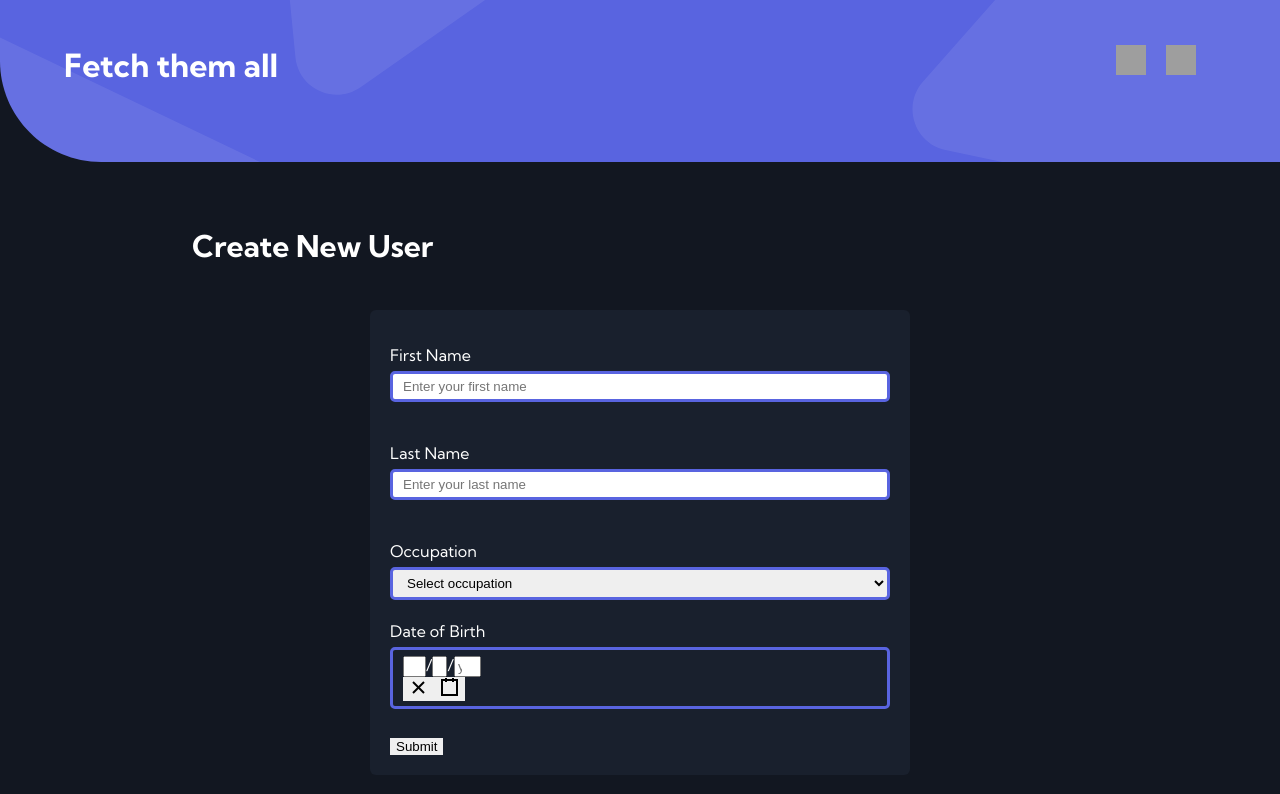
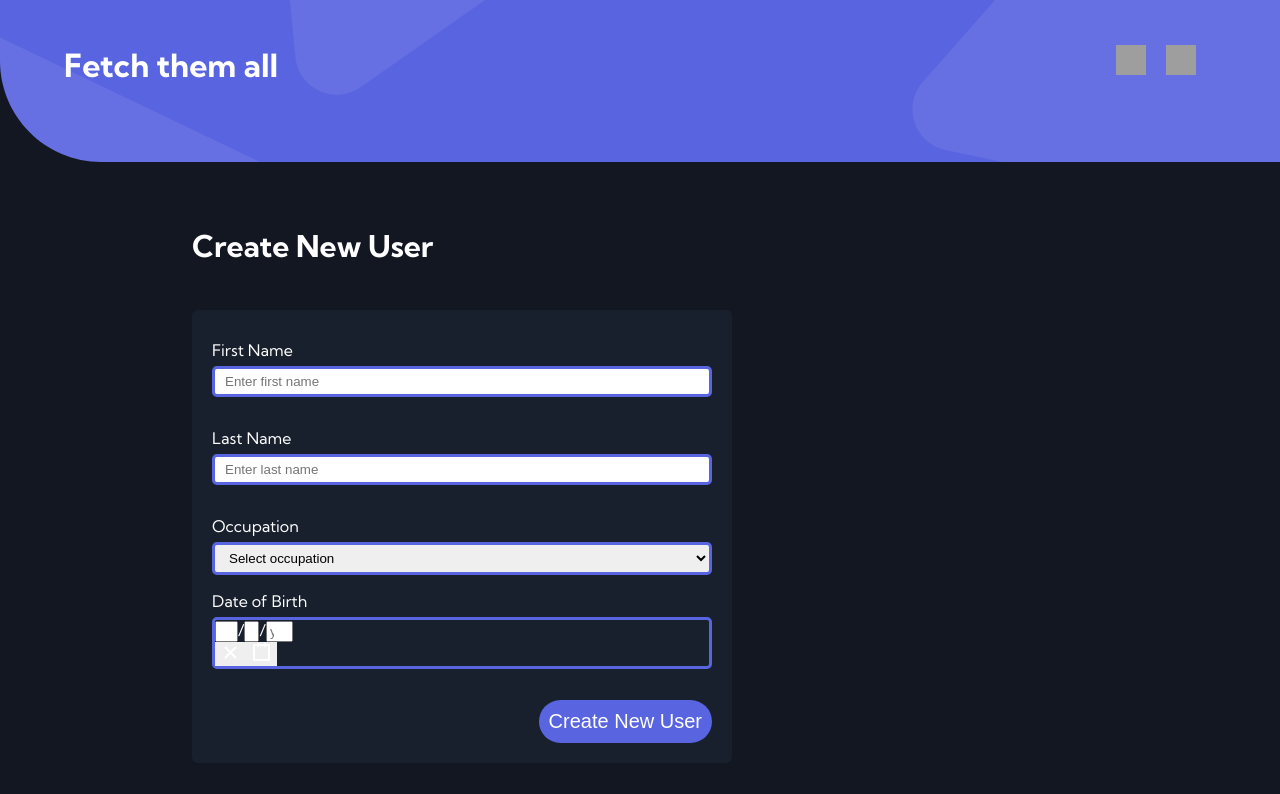
Before and after one commit to ALapina/W-test-assignment, a React (Create React App) app: page /create-new-user in a window 1280 px wide. Shown: the top 794 px of the page. Built offline with nearby package versions, Linux system fonts and the light colour scheme; grey boxes are pictures that could not be loaded.

Commit message:
refactor and style form done

```diff
--- a/src/components/CreateNewUser/CreateNewUser.scss
+++ b/src/components/CreateNewUser/CreateNewUser.scss
@@ -1,80 +1,60 @@
 @import "../../styles/variables.scss";
 
-.form-wrapper {
+.form {
   background-color: $very-dark-blue;
-  border-radius: 0.375rem;
   max-width: 540px;
   width: 100%;
-  margin: 0 auto;
-  // display: grid;
-  // place-items: center;
+  border-radius: 0.375rem;
+  padding: 1.25rem;
+
+  &__element-wrapper {
+    margin-top: 0.625rem;
   }
 
-.create-new-user-form {
-  // display: grid;
-  // place-items: center;
-
-  padding: 20px;
-  // width: 100%;
-  // margin: 0 auto;
-  // display: flex;
-  // flex-direction: column;
-  // align-items: center;
-
-  // &__label {
-  //   margin: 10px 0;
-  // }
-  // &__input {
-  //   // width: 100%;
-  //   display: block;
-  //   max-width: 460px;
-  //   width: 100%;
-  //   border: 3px solid $violet;
-  //   border-radius: 0.313rem;
-  //   padding: 0.313rem 0.625rem;
-  //   // cursor: pointer;
-  //   // border-style: none;
-  //   margin-top: 6px;
-  //   margin-bottom: 6px;
-  // }
+  &__input {
+    border: 3px solid $violet;
+    width: 100%;
+    border-radius: 0.313rem;
+    padding: 0.313rem 0.625rem;
+    margin: 0.375rem 0;
   }
 
-.label {
-  padding-top: 15px;
+  &__date-picker {
+    padding: 0;
+
+    .react-date-picker__wrapper {
+      color: #ffffff;
+      border: none;
+
+      svg {
+        stroke: #ffffff;
       }
 
-.input {
-  display: block;
-  // max-width: 460px;
-  width: 100%;
-  border: 3px solid $violet;
-  border-radius: 0.313rem;
-  padding: 0.313rem 0.625rem;
-  // cursor: pointer;
-  // border-style: none;
-  margin-top: 6px;
-  margin-bottom: 6px;
+      input {
+        color: #ffffff;
       }
-
-.date-picker {
-  input {
-    color: white;
-    // background-color: red;
     }
   }
 
-.validation-error {
+  &__validation-error {
     border: 3px solid $error-red;
   }
 
-// .green {
-//   background-color: green;
-// }
-
-.validation-error-message {
-  min-height: 20px;
+  &__validation-error-message {
+    color: $error-red;
     display: flex;
     justify-content: flex-end;
-  color: $error-red;
-  font-size: 14px;
+    min-height: 0.938rem;
+    font-size: 0.875rem;
   }
+
+  &__submit {
+    margin-top: 0.625rem;
+    display: flex;
+    justify-content: flex-end;
+  }
+
+  .create-new-user-button {
+    padding: 0.625rem;
+  }
+}
--- a/src/components/CreateNewUser/index.tsx
+++ b/src/components/CreateNewUser/index.tsx
@@ -1,23 +1,6 @@
-// Formik + Typescript
-// https://formik.org/docs/guides/typescript
-// https://formik.org/docs/examples/typescript
-
-// Formik validation with Yup
-// https://formik.org/docs/guides/validation
-// https://github.com/jquense/yup#api
-
-// https://www.npmjs.com/package/react-date-picker
-
-//https://stackoverflow.com/questions/51222559/formik-yup-form-validation-not-working-as-expected-with-virtualizedselect
-//https://github.com/jquense/yup#mixednullableisnullable-boolean--true-schema
-
-// https://codesandbox.io/s/vxv6q4z5?file=/index.js:943-949
-
-// https://stackoverflow.com/questions/56312372/react-datepicker-with-a-formik-form
-
 import { useState } from "react";
 import PageHeader from "../PageHeader";
-import { postNewUser } from "../../utils";
+import { postNewUser, maxAllowedDateOfBirth } from "../../utils";
 import { useTranslation } from "react-i18next";
 import DatePicker from "react-date-picker";
 import { Formik, FormikHelpers, FormikProps, Form, Field } from "formik";
@@ -46,9 +29,6 @@ const initialValues: FormValues = {
   dateOfBirth: null,
 };
 
-const minDate = new Date();
-minDate.setFullYear(minDate.getFullYear() - 18);
-
 const CreateNewUser = () => {
   const [savedData, setSavedData] = useState(null as Object | null);
   const { t } = useTranslation();
@@ -62,7 +42,7 @@ const CreateNewUser = () => {
       .matches(/^[a-z\s]+$/i, t("form.form-validation.name"))
       .required(t("form.form-validation.required")),
     dateOfBirth: Yup.date()
-      .max(minDate, t("form.form-validation.over18years"))
+      .max(maxAllowedDateOfBirth(), t("form.form-validation.over18years"))
       .required(t("form.form-validation.required"))
       .nullable(),
   });
@@ -70,7 +50,7 @@ const CreateNewUser = () => {
   return (
     <div className="wrapper">
       <PageHeader title={t("page-headers.part3")} showButton={false} />
-      <div className="form-wrapper">
+
       <Formik
         initialValues={initialValues}
         validationSchema={CreateNewUserSchema}
@@ -81,7 +61,6 @@ const CreateNewUser = () => {
           postNewUser("https://reqres.in/api/users/", values)
             .then((data) => {
               setSavedData(data);
-                console.log(data);
             })
             .catch((error) => console.error(error));
           setSubmitting(false);
@@ -95,22 +74,21 @@ const CreateNewUser = () => {
           setFieldValue,
           setFieldTouched,
         }: FormikProps<FormValues>) => (
-            <Form className="create-new-user-form">
-              <div className="label">
+          <Form className="form">
+            <div className="form__element-wrapper">
               <label>
                 {t("form.first-name")}
-
                 <Field
-                    className={`input ${
+                  className={`form__input ${
                     errors.firstName &&
                     touched.firstName &&
-                      "validation-error"
+                    "form__validation-error"
                   }`}
                   name="firstName"
                   placeholder={t("form.placeholder.first-name")}
                   required
                 />
-                  <div className="validation-error-message">
+                <div className="form__validation-error-message">
                   {errors.firstName &&
                     touched.firstName &&
                     `${errors.firstName}`}
@@ -118,31 +96,30 @@ const CreateNewUser = () => {
               </label>
             </div>
 
-              <div className="label">
+            <div className="form__element-wrapper">
               <label>
                 {t("form.last-name")}
                 <Field
-                    className={`input ${
-                      errors.lastName && touched.lastName && "validation-error"
+                  className={`form__input ${
+                    errors.lastName &&
+                    touched.lastName &&
+                    "form__validation-error"
                   }`}
                   name="lastName"
                   placeholder={t("form.placeholder.last-name")}
                   required
                 />
-                  <div className="validation-error-message">
-                    {errors.lastName &&
-                      touched.lastName &&
-                      `${errors.lastName}`}
+                <div className="form__validation-error-message">
+                  {errors.lastName && touched.lastName && `${errors.lastName}`}
                 </div>
               </label>
             </div>
 
-              <div className="label">
+            <div className="form__element-wrapper">
               <label>
                 {t("form.occupation")}
-
                 <select
-                    className="input"
+                  className="form__input"
                   onChange={handleChange}
                   name="position"
                   value={values.position}
@@ -167,25 +144,26 @@ const CreateNewUser = () => {
               </label>
             </div>
 
-              <div className="label">
+            <div className="form__element-wrapper">
               <label>
                 {t("form.date-of-birth")}
                 <DatePicker
                   dayPlaceholder="dd"
                   monthPlaceholder="mm"
                   yearPlaceholder="yyyy"
-                    className={`input ${
-                      errors.lastName && touched.lastName && "validation-error"
+                  className={`form__input form__date-picker ${
+                    errors.dateOfBirth &&
+                    touched.dateOfBirth &&
+                    "form__validation-error"
                   }`}
                   name="dateOfBirth"
                   value={values.dateOfBirth}
                   onChange={async (inputValue) => {
-                      console.log(inputValue);
-                      await setFieldValue("dateOfBirth", inputValue, false);
+                    await setFieldValue("dateOfBirth", inputValue);
                     setFieldTouched("dateOfBirth", true);
                   }}
                 />
-                  <div className="validation-error-message">
+                <div className="form__validation-error-message">
                   {errors.dateOfBirth &&
                     touched.dateOfBirth &&
                     `${errors.dateOfBirth}`}
@@ -193,27 +171,21 @@ const CreateNewUser = () => {
               </label>
             </div>
 
-              <button type="submit">Submit</button>
+            <div className="form__submit">
+              <button className="create-new-user-button " type="submit">
+                {t("create-new-user-button")}
+              </button>
+            </div>
           </Form>
         )}
       </Formik>
+
+      <div>
+        {savedData &&
+          `${t("form.response-result")} ${JSON.stringify(savedData)}`}
       </div>
-      {savedData && (
-        <div>
-          {t("form.response-result")} {JSON.stringify(savedData)}
-        </div>
-      )}
     </div>
   );
 };
 
 export default CreateNewUser;
-
-// https://medium.com/flyparakeet/react-formik-styled-components-add78b37971f
-
-// https://formik.org/docs/guides/validation
-// https://github.com/jquense/yup#api
-
-// https://www.npmjs.com/package/react-date-picker
-
-// https://formik.org/docs/guides/validation
--- a/src/components/CreateNewUserButton/CreateNewUserButton.scss
+++ b/src/components/CreateNewUserButton/CreateNewUserButton.scss
@@ -6,7 +6,6 @@
   display: flex;
   justify-content: space-between;
   align-items: center;
-  font-weight: 700;
   font-size: 1.25rem;
   border-radius: 50px;
   @include transition-ease-in-out;
--- a/src/i18n/en/english-translation.json
+++ b/src/i18n/en/english-translation.json
@@ -19,8 +19,8 @@
     },
 
     "placeholder": {
-      "first-name": "Enter your first name",
-      "last-name": "Enter your last name",
+      "first-name": "Enter first name",
+      "last-name": "Enter last name",
       "occupation": "Select occupation"
     }
   },
--- a/src/i18n/es/spanish-translation.json
+++ b/src/i18n/es/spanish-translation.json
@@ -18,8 +18,8 @@
       "over18years": "Lo siento, debes ser mayor de 18 años."
     },
     "placeholder": {
-      "first-name": "ponga su primer nombre",
-      "last-name": "ingrese su apellido",
+      "first-name": "Ingrese el nombre",
+      "last-name": "Introduzca el apellido",
       "occupation": "Seleccionar ocupación"
     }
   },
--- a/src/utils.ts
+++ b/src/utils.ts
@@ -3,7 +3,6 @@ export async function fetchUsers(url: string) {
   return response.json();
 }
 
-// https://developer.mozilla.org/en-US/docs/Web/API/Fetch_API/Using_Fetch#supplying_request_options
 export async function postNewUser(url: string, data: object): Promise<Object> {
   const response = await fetch(url, {
     method: "POST",
@@ -12,3 +11,9 @@ export async function postNewUser(url: string, data: object): Promise<Object> {
   });
   return response.json();
 }
+
+export function maxAllowedDateOfBirth(): Date {
+  const maxDate = new Date();
+  maxDate.setFullYear(maxDate.getFullYear() - 18);
+  return maxDate;
+}
```
Lines whose indentation alone changed are shown as unchanged.
